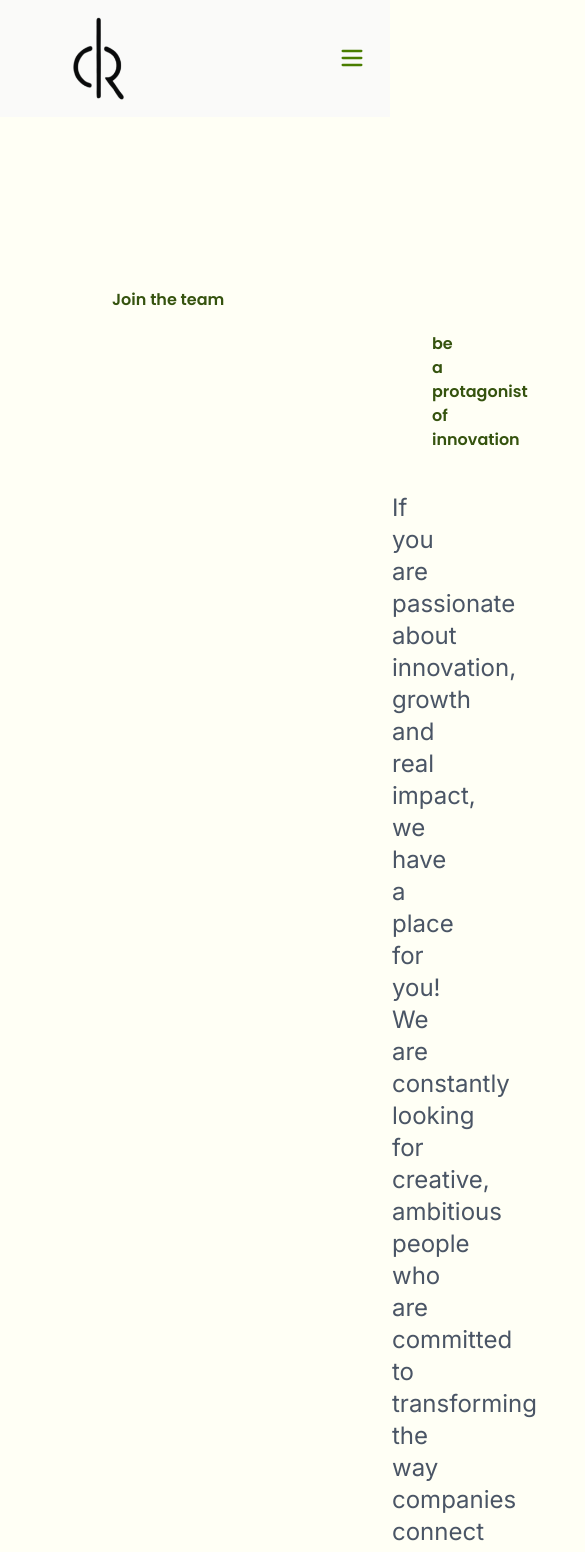
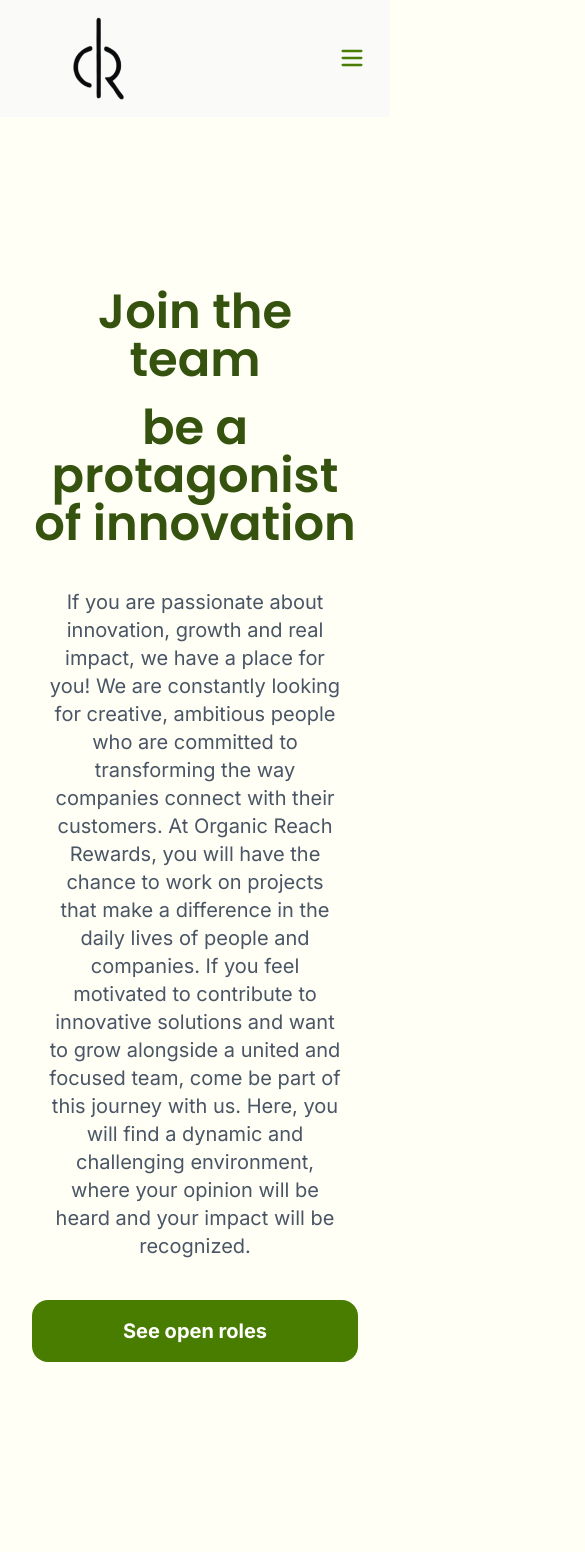
Before and after one commit to AlexPCarvalho/landing-page-OrganicReachRewards, a Next.js app: page /careers in a window 390 px wide. Shown: the top 1552 px of the page, 585 px wide, since content can reach past the window. Built offline with nearby package versions, Linux system fonts and the light colour scheme.

Commit message:
feat: mobile responsive careers page

```diff
--- a/app/_components/navbar.tsx
+++ b/app/_components/navbar.tsx
@@ -10,6 +10,9 @@
 
   return (
     <nav className="flex z-10 fixed w-full text-xl items-center justify-between bg-stone-50 px-6 py-4 font-bold">
+
+      <Link
+        href="/">
       <div>
         <Image
           src="/logoB.png"
@@ -18,6 +21,9 @@
           alt="Organic Reach Rewards"
         />
       </div>
+
+      </Link>
+
 
       <button
         className="md:hidden text-lime-700"
--- a/app/careers/_components/content.tsx
+++ b/app/careers/_components/content.tsx
@@ -2,24 +2,26 @@
 
 import { Poppins } from "next/font/google";
 import Link from "next/link";
-
 
 const poppins = Poppins({
   subsets: ["latin"],
   weight: ["400", "600"],
   display: "swap",
 });
+
 const Content = () => {
   return (
-    <div className="container mx-auto px-4 py-16 ">
+    <div className="container mx-auto px-4 py-16">
       <div
-        className={`${poppins.className} sm:text-6xl md:text-[100px] tracking-[-6] text-lime-900 font-bold  pt-40 sm:pt-40 sm:pl-20`}
+        className={`${poppins.className} sm:text-6xl md:text-[100px] text-5xl sm:tracking-[-6] tracking-[-3] text-lime-900 font-bold pt-40 sm:pt-40 sm:pl-20`}
       >
-        <p className="pl-20">Join the team </p>
-        <p className="pl-100 pt-5">be a protagonist of innovation</p>
+        <p className="pl-0  sm:pl-20 text-center sm:text-left">Join the team</p>
+        <p className="pl-0 pt-5 sm:pl-20 text-center sm:text-center">
+          be a protagonist of innovation
+        </p>
       </div>
       <div>
-        <p className="text-gray-600 pt-10 text-2xl text-center pr-90 pl-90">
+        <p className="text-gray-600 pt-10 text-xl text-center sm:text-2xl px-4 sm:px-20">
           If you are passionate about innovation, growth and real impact, we
           have a place for you! We are constantly looking for creative,
           ambitious people who are committed to transforming the way companies
@@ -33,17 +35,14 @@
         </p>
       </div>
 
-      <div className="flex flex-col  pb-12 items-center mb-40 gap-4 mt-10">
+      <div className="flex flex-col pb-12 items-center mb-40 gap-4 mt-10">
         <Link
           href="/jobs"
-          className="font-bold  bg-lime-700 px-10 py-4 rounded-2xl text-[20px] text-white"
+          className="font-bold text-center bg-lime-700 px-10 py-4 rounded-2xl text-[20px] text-white w-full  sm:w-auto"
         >
           See open roles
         </Link>
       </div>
-
-
-
     </div>
   );
 };
```
